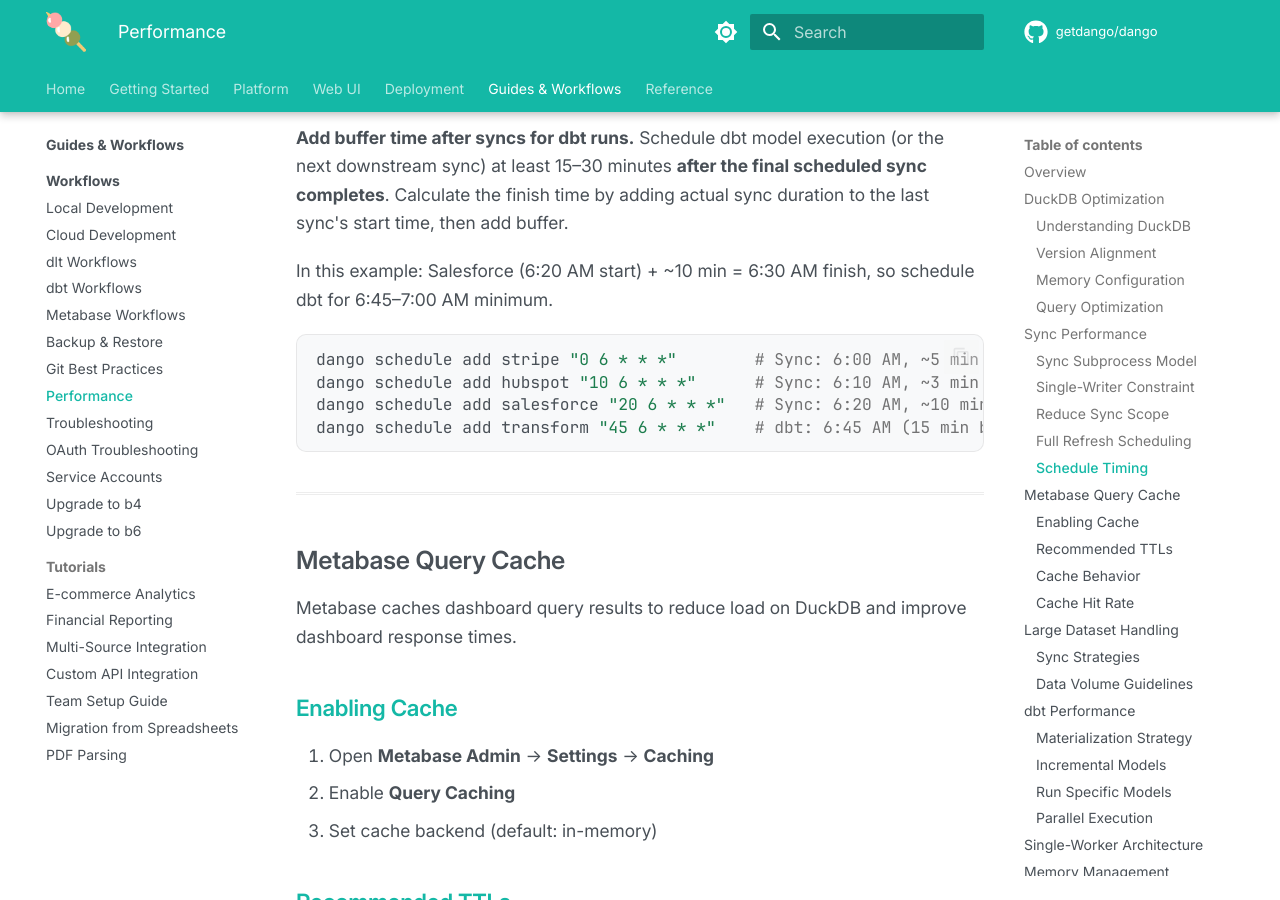
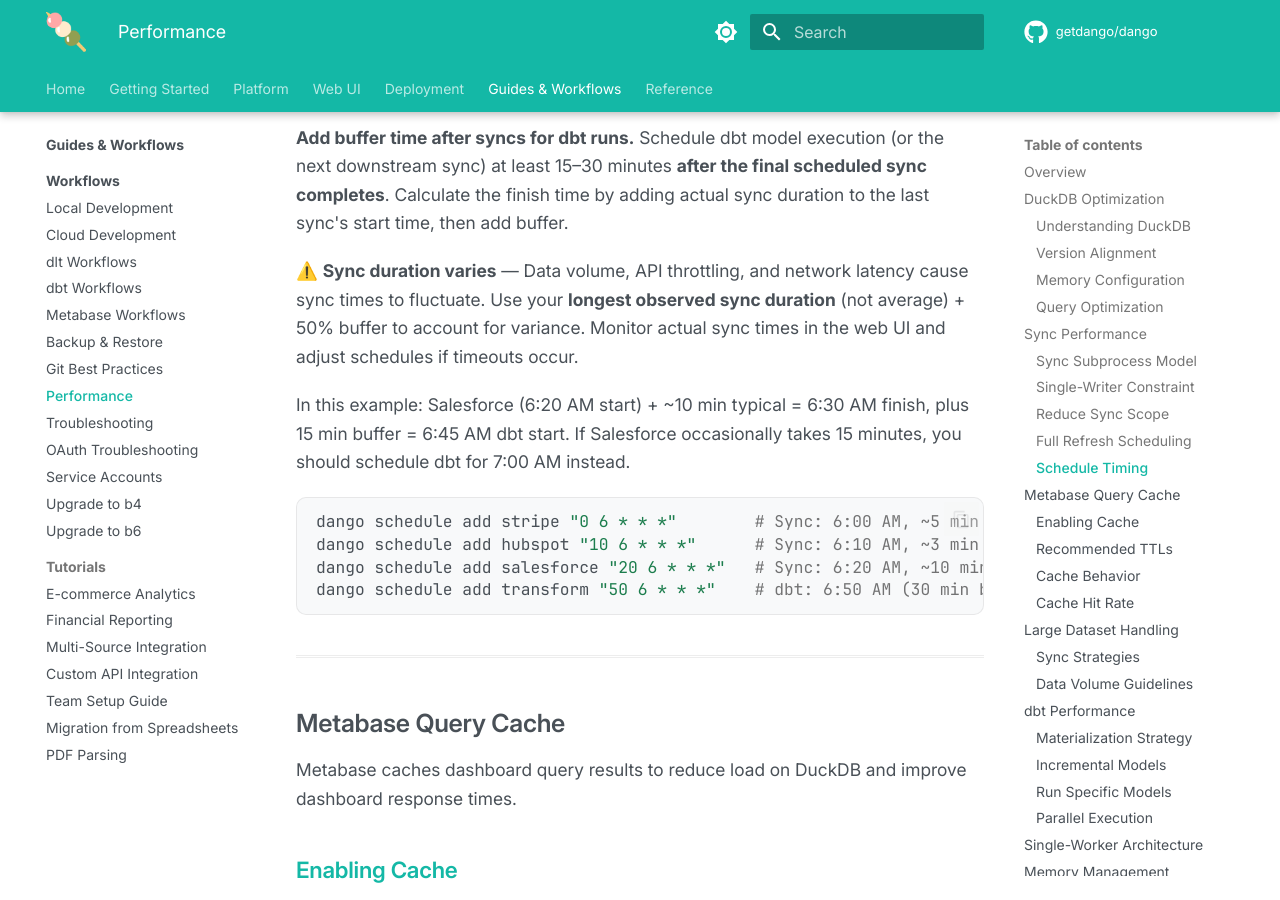
Before and after one commit to getdango/docs, an MkDocs documentation site: the page built from docs/workflows/performance.md, in a window 1280 px wide and 900 px high, scrolled down 4347 px. Built offline with MkDocs 1.6.1 and Material for MkDocs 9.7.7, drawn with Linux system fonts in a browser that asks for light colours; comment, search, counter and statistics services are not loaded; the version menu is left out.

Commit message:
Fix: add missing configuration details and sync variance guidance
- Scalability.md: Provide specific YAML guidance for DuckDB memory_limit and
  dbt threads configuration (both under 'config:' section in dbt/profiles.yml).
  Clarify DuckDB uses adaptive indexing, recommend materialized tables instead
  of manual indexes.

- Performance.md: Add warning about sync time variance. Recommend using worst-case
  sync duration + 50% buffer rather than average. Include example with both
  typical and worst-case times to guide conservative scheduling.

````diff
--- a/docs/workflows/performance.md
+++ b/docs/workflows/performance.md
@@ -168,13 +168,15 @@
 
 **Add buffer time after syncs for dbt runs.** Schedule dbt model execution (or the next downstream sync) at least 15–30 minutes **after the final scheduled sync completes**. Calculate the finish time by adding actual sync duration to the last sync's start time, then add buffer.
 
-In this example: Salesforce (6:20 AM start) + ~10 min = 6:30 AM finish, so schedule dbt for 6:45–7:00 AM minimum.
+⚠️ **Sync duration varies** — Data volume, API throttling, and network latency cause sync times to fluctuate. Use your **longest observed sync duration** (not average) + 50% buffer to account for variance. Monitor actual sync times in the web UI and adjust schedules if timeouts occur.
+
+In this example: Salesforce (6:20 AM start) + ~10 min typical = 6:30 AM finish, plus 15 min buffer = 6:45 AM dbt start. If Salesforce occasionally takes 15 minutes, you should schedule dbt for 7:00 AM instead.
 
 ```bash
-dango schedule add stripe "0 6 * * *"        # Sync: 6:00 AM, ~5 min
-dango schedule add hubspot "10 6 * * *"      # Sync: 6:10 AM, ~3 min
-dango schedule add salesforce "20 6 * * *"   # Sync: 6:20 AM, ~10 min (finishes 6:30 AM)
-dango schedule add transform "45 6 * * *"    # dbt: 6:45 AM (15 min buffer)
+dango schedule add stripe "0 6 * * *"        # Sync: 6:00 AM, ~5 min (worst case: 7 min)
+dango schedule add hubspot "10 6 * * *"      # Sync: 6:10 AM, ~3 min (worst case: 5 min)
+dango schedule add salesforce "20 6 * * *"   # Sync: 6:20 AM, ~10 min (worst case: 15 min)
+dango schedule add transform "50 6 * * *"    # dbt: 6:50 AM (30 min buffer after worst case 6:35 AM)
 ```
 
 ---
````
Also changed, not shown: docs/getting-started/scalability.md (+4 -1 lines).
